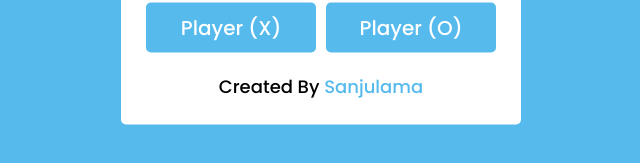
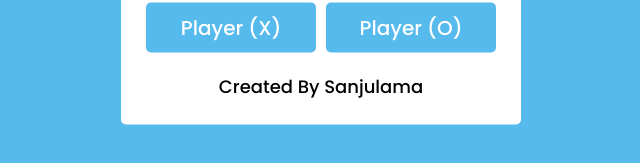
Before and after one commit to Lamasanju/Lamasanju.github.io, a plain HTML site: page Course/Game/1Tictactioe/index.html in a window 1280 px wide. Shown: the part 411-574 px from the top of the page, without its empty margins (319-959 px from the left). Drawn offline with Linux system fonts and the light colour scheme.

Commit message:
Update index.html

```diff
--- a/Course/Game/1Tictactioe/index.html
+++ b/Course/Game/1Tictactioe/index.html
@@ -17,7 +17,7 @@
         <button class="playerX">Player (X)</button>
         <button class="playerO">Player (O)</button>
       </div>
-      <div class="credit">Created By <a href="https://www.youtube.com/codingnepal" target="_blank">Sanjulama</a></div>
+      <div class="credit">Created By Sanjulama </div>
     </div>
   </div>
 
```
